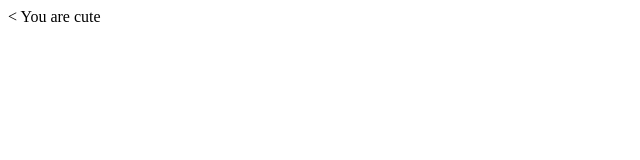
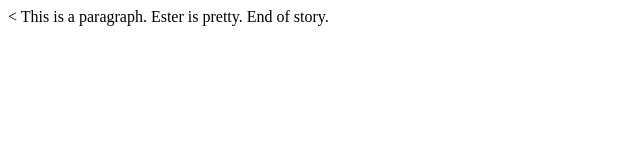
Before and after one commit to vennmostacho/cool-site-0bro, a plain HTML site: page index.html in a window 1280 px wide. Shown: the whole page, without its empty margins (0-640 px from the left). Drawn offline with Linux system fonts and the light colour scheme.

Commit message:
added some text

```diff
--- a/index.html
+++ b/index.html
@@ -4,6 +4,6 @@
 	<title>Ester is pretty</title>
 </head>
 <body>
-You are cute
+This is a paragraph. Ester is pretty. End of story.
 </body>
 </html>
```
